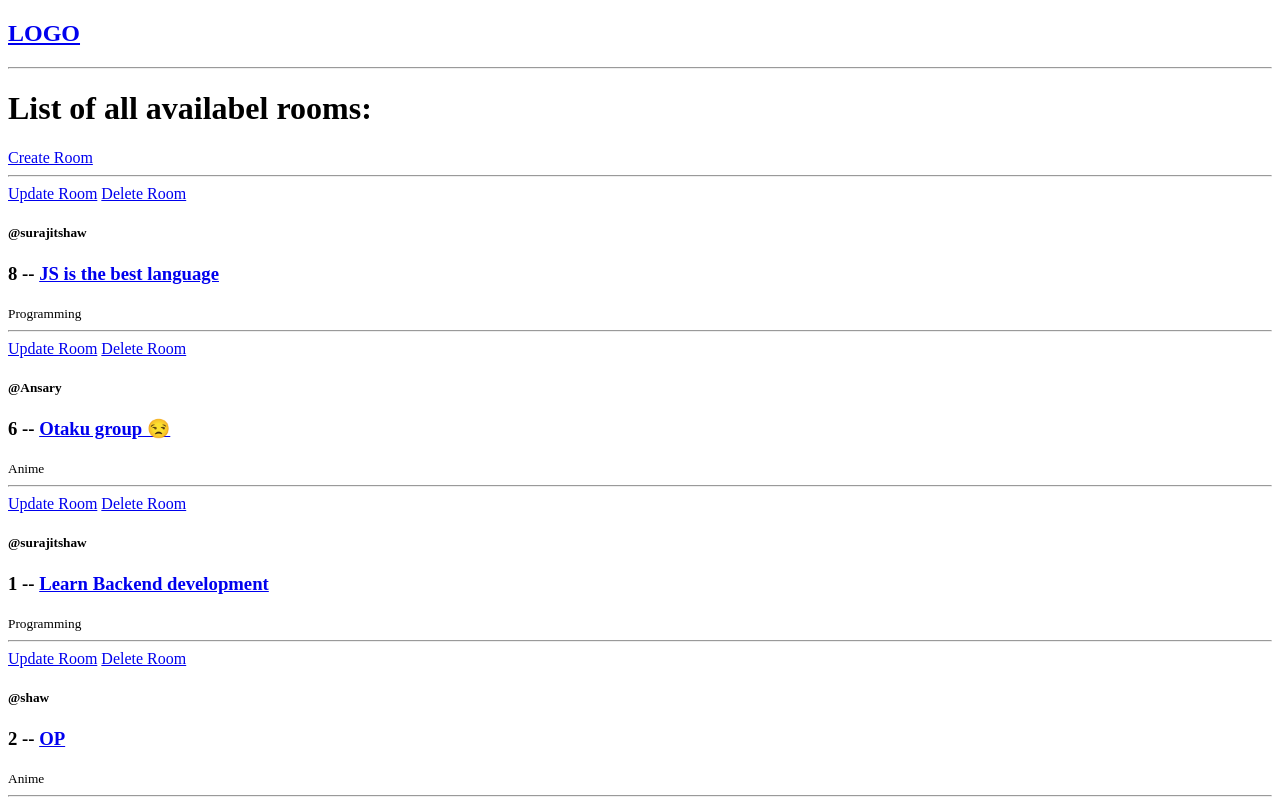
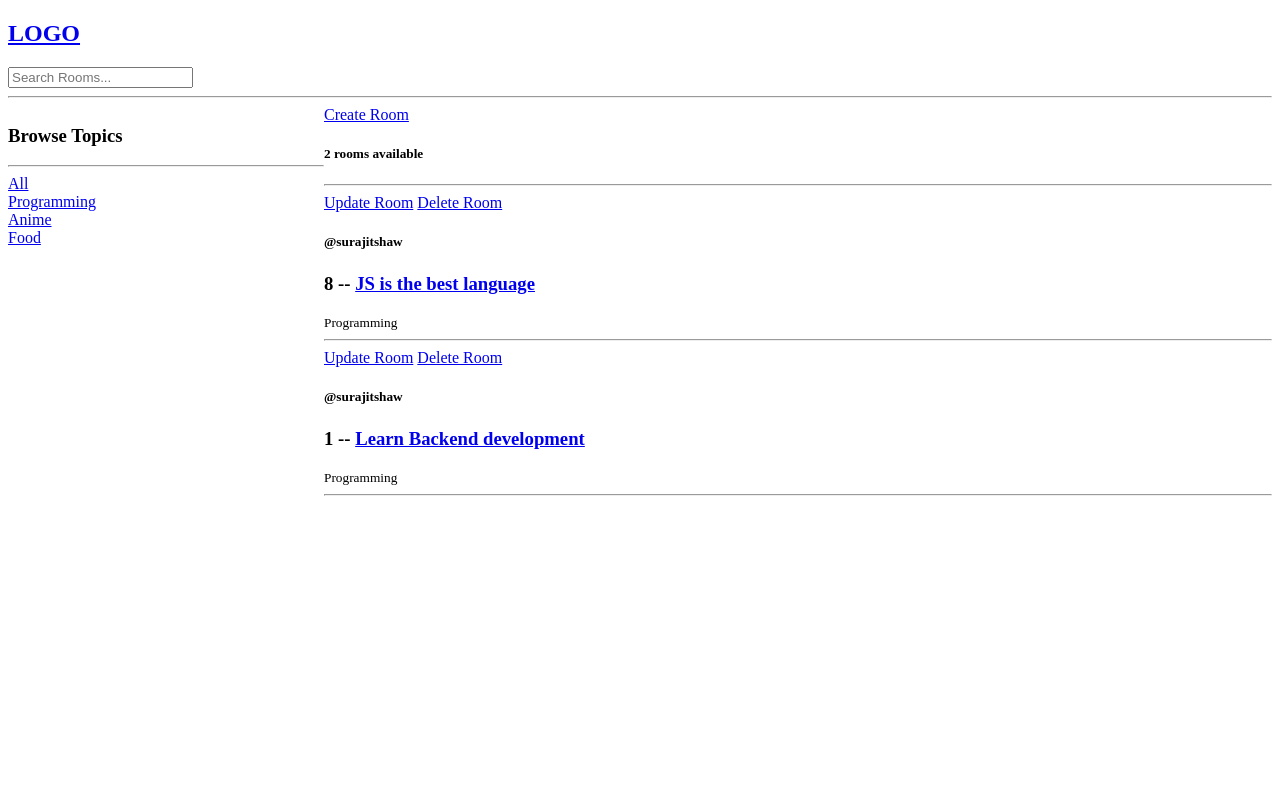
Before and after one commit to SURAJITSHAW/shaw-cord, a Django app: a page that uses templates/nav.html in a window 1280 px wide. After the commit the page ends 496 px from the top, so only its background shows below. Run offline with Django 4.2, Linux system fonts and the light colour scheme; data comes from the database, SQL or seed files in the repository; both versions use the stored data as it was after the commit.

Commit message:
search or filter through rooms available now!

```diff
--- a/base/views.py
+++ b/base/views.py
@@ -1,5 +1,6 @@
 from django.shortcuts import render, redirect
-from base.models import Room
+from django.db.models import Q
+from base.models import Room, Topic
 from .forms import RoomForm
 
 # test data
@@ -13,8 +14,19 @@ from .forms import RoomForm
 
 
 def home(request):
-    rooms = Room.objects.all()
-    return render(request, 'home.html', {'rooms': rooms})
+
+    q = request.GET.get('q') if request.GET.get('q') != None else ''
+
+    rooms = Room.objects.filter(
+        Q(topic__name__icontains=q) |
+        Q(name__icontains=q) |
+        Q(description__icontains=q)
+    )
+
+    topics = Topic.objects.all()
+    room_count = rooms.count()
+
+    return render(request, 'home.html', {'rooms': rooms, 'topics': topics, 'room_count': room_count})
 
 
 def room(request, pk):
@@ -52,6 +64,7 @@ def update_room(request, pk):
     context = {'form': form}
     return render(request, 'create_room.html', context)
 
+
 def delete_room(request, pk):
     room = Room.objects.get(id=pk)  # the room we want to delete
 
--- a/templates/home.html
+++ b/templates/home.html
@@ -1,9 +1,35 @@
-{% extends 'main.html' %} {% block content %}
-<h1>List of all availabel rooms:</h1>
+{% extends 'main.html' %}
 
-<div>
+{% block content %}
 
-  <a href={% url 'create-room' %}>Create Room</a>
+<style>
+  .home-container {
+    display: grid;
+    grid-template-columns: 1fr 3fr;
+  }
+</style>
+
+<div class="home-container">
+
+  <div>
+    <h3>Browse Topics</h3>
+    <hr>
+
+    <div>
+      <a href="{% url 'home' %}">All</a>
+    </div>
+
+    {% for topic in topics %}
+    <div>
+      <a href="{% url 'home' %}?q={{topic.name}}">{{topic.name}}</a>
+    </div>
+    {% endfor %}
+  </div>
+
+  <div>
+
+    <a href={% url 'create-room' %}>Create Room</a>
+    <h5>{{ room_count }} rooms available</h5>
   <hr>
 
   {% for room in rooms %}
@@ -16,5 +42,6 @@
     <hr>
   </div>
   {% endfor %}
+  </div>
 </div>
 {% endblock content %}
--- a/templates/nav.html
+++ b/templates/nav.html
@@ -1,4 +1,8 @@
 <nav>
     <h1><a href="/">LOGO</a></h1>
+
+    <form action="{% url 'home' %}" method="get">
+        <input type="text" placeholder="Search Rooms..." name="q">
+    </form>
 </nav>
 <hr>
```
Also changed, not shown: db.sqlite3.
